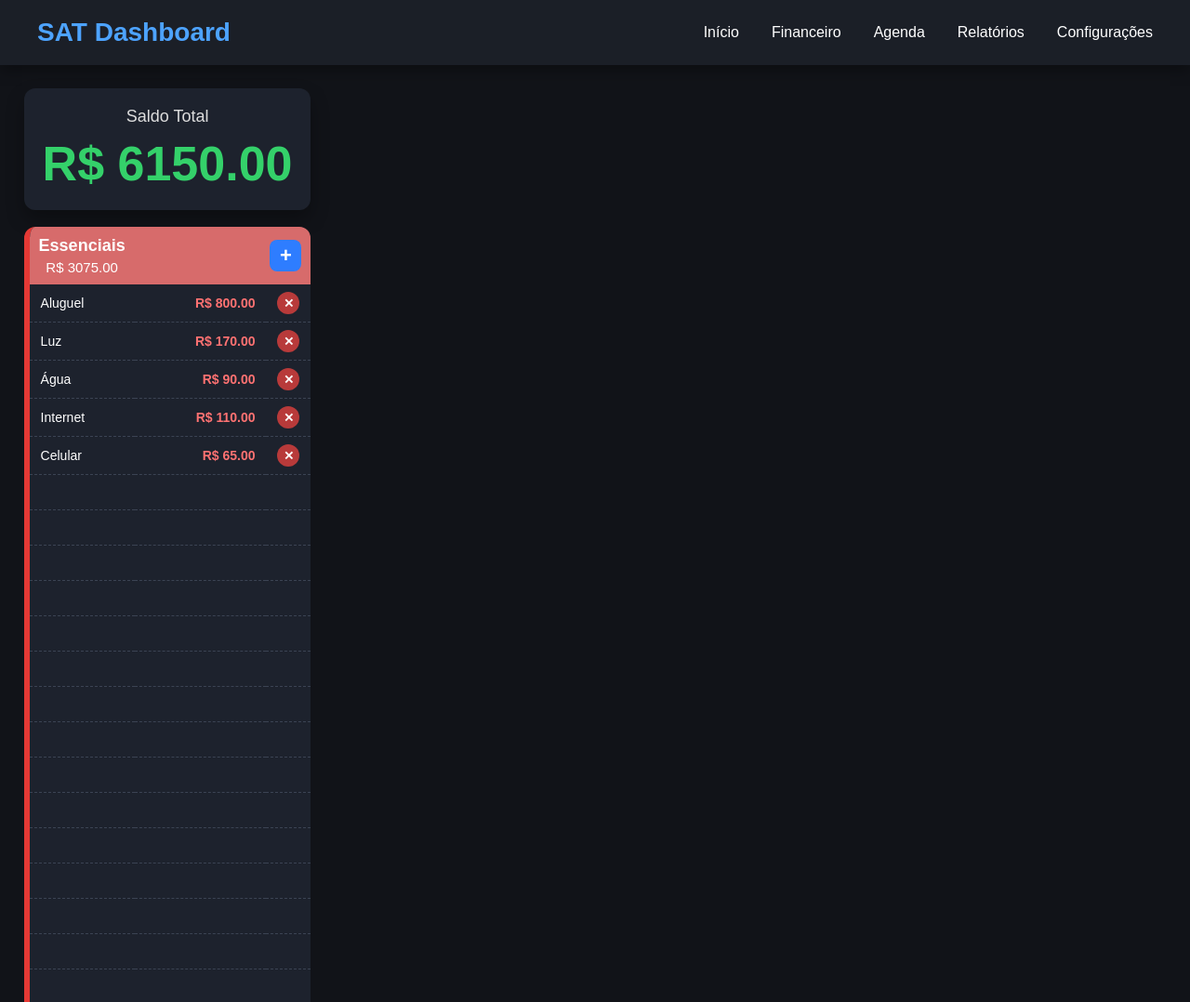
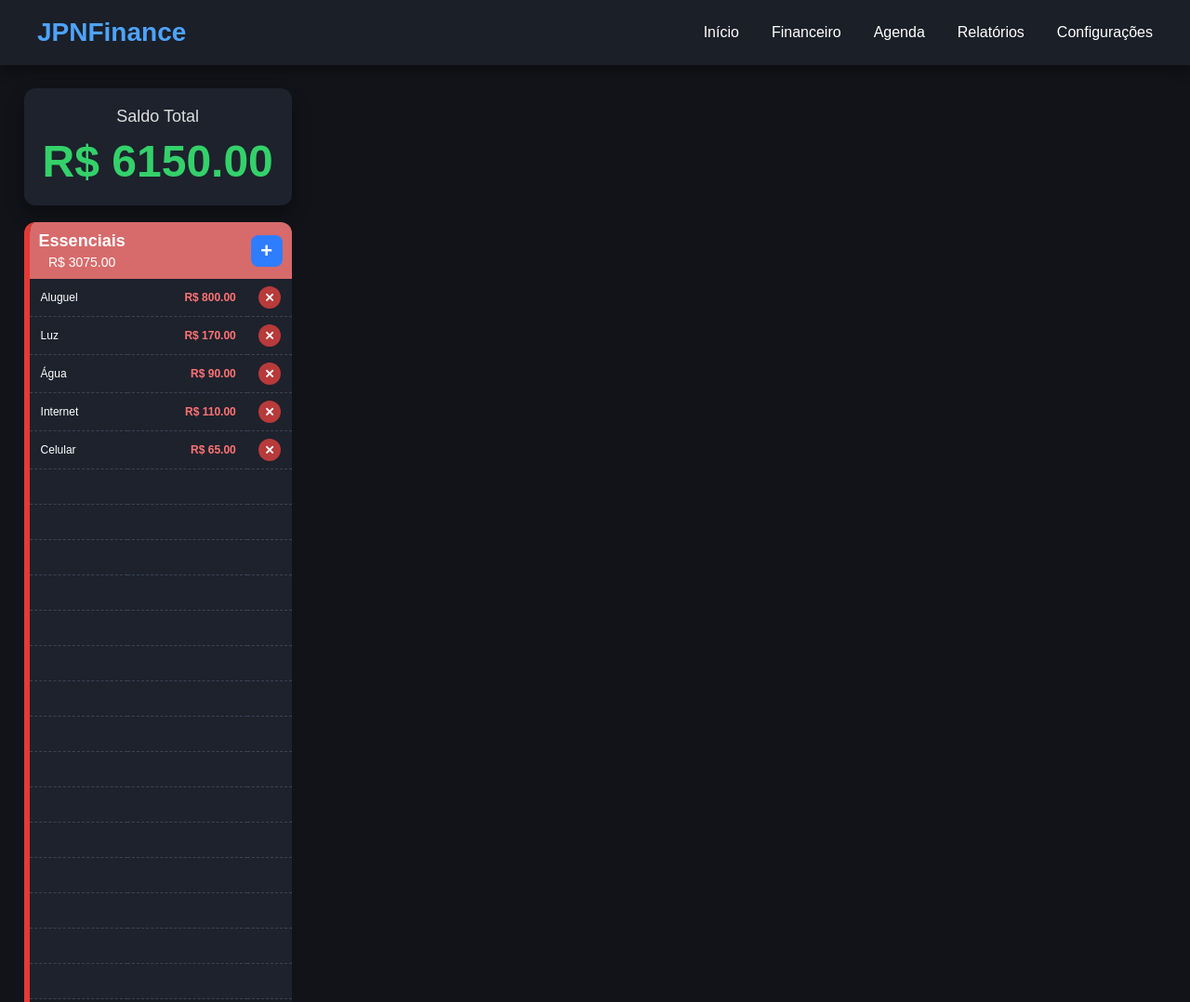
Before and after one commit to jadsondasilva-ops/tutorial, a plain HTML site: page index.html in a window 1280 px wide. Shown: the top 1078 px of the page at 93% size. Drawn offline with nearby package versions, Linux system fonts and the light colour scheme.

Commit message:
Alterações estéticas

```diff
--- a/index.html
+++ b/index.html
@@ -6,7 +6,7 @@
     <meta charset="UTF-8">
     <meta name="viewport" content="width=device-width, initial-scale=1.0">
 
-    <title>Dashboard SAT</title>
+    <title>JPN Dashboard</title>
 
     <link rel="stylesheet" href="style.css">
 
@@ -22,7 +22,7 @@
 
         <div class="logo">
 
-            SAT Dashboard
+            JPNFinance
 
         </div>
 
--- a/script.js
+++ b/script.js
@@ -112,7 +112,7 @@
 
     paginaFinanceiro.classList.remove("oculto");
 
-});
+}); //* TORNAR EM FUNÇÃO PARA NO FUTURO SERVIR PARA ALTERNAR AUTO.//
 
 //==================================================
 // RETORNO INÍCIO
@@ -560,7 +560,7 @@
 
                         font: {
 
-                            size: 20
+                            size: 18
 
                         }
 
--- a/style.css
+++ b/style.css
@@ -169,7 +169,7 @@
 
     margin-top:4px;
 
-    font-size:15px;
+    font-size:14px;
 
 }
 
@@ -217,7 +217,7 @@
 .painel td{
 
     padding:8px 12px;
-    font-size:14px;
+    font-size:12px;
 
 }
 
@@ -444,7 +444,7 @@
 
     color:#34D16A;
 
-    font-size:52px;
+    font-size:48px;
 
 }
 
```
